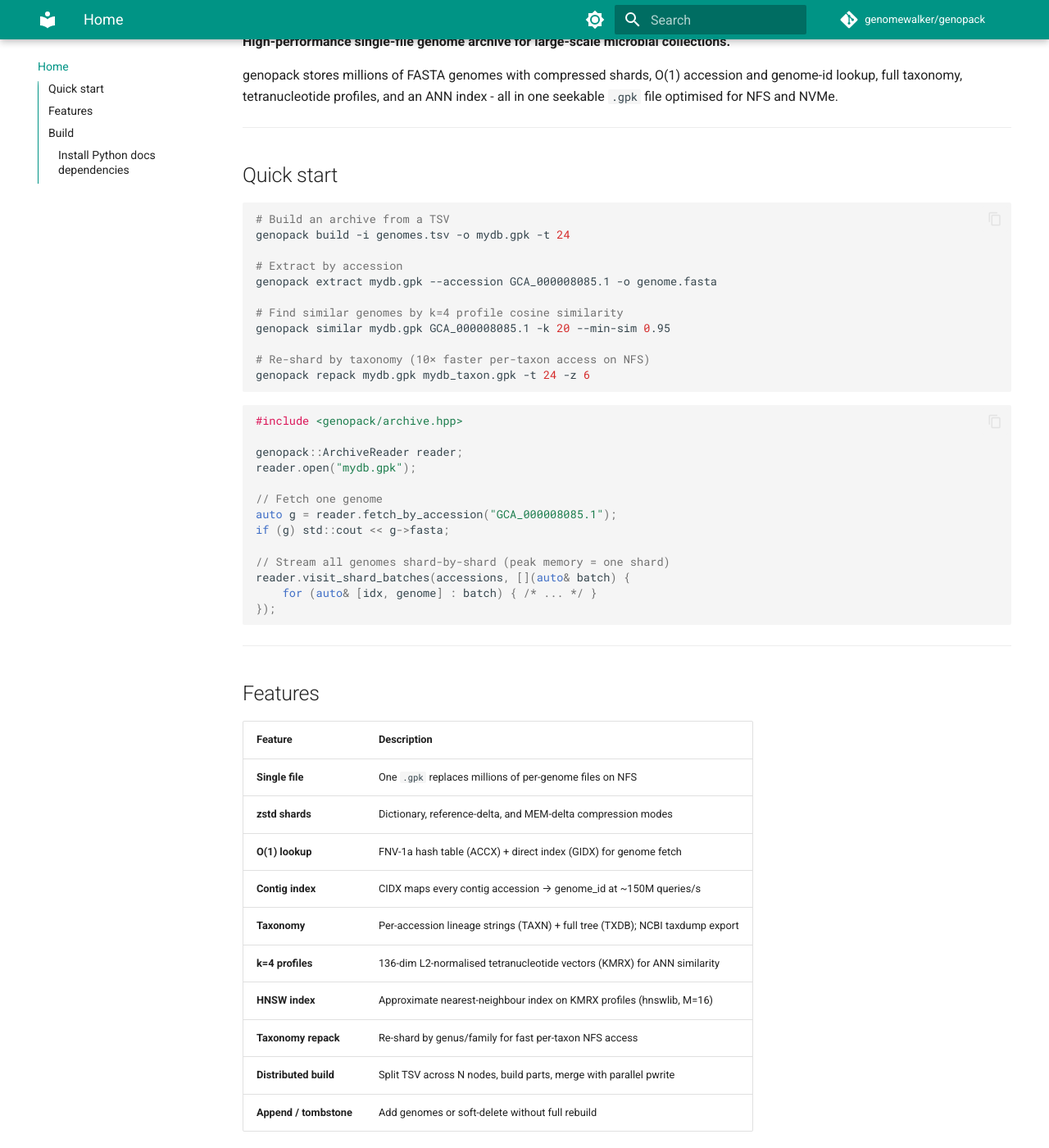
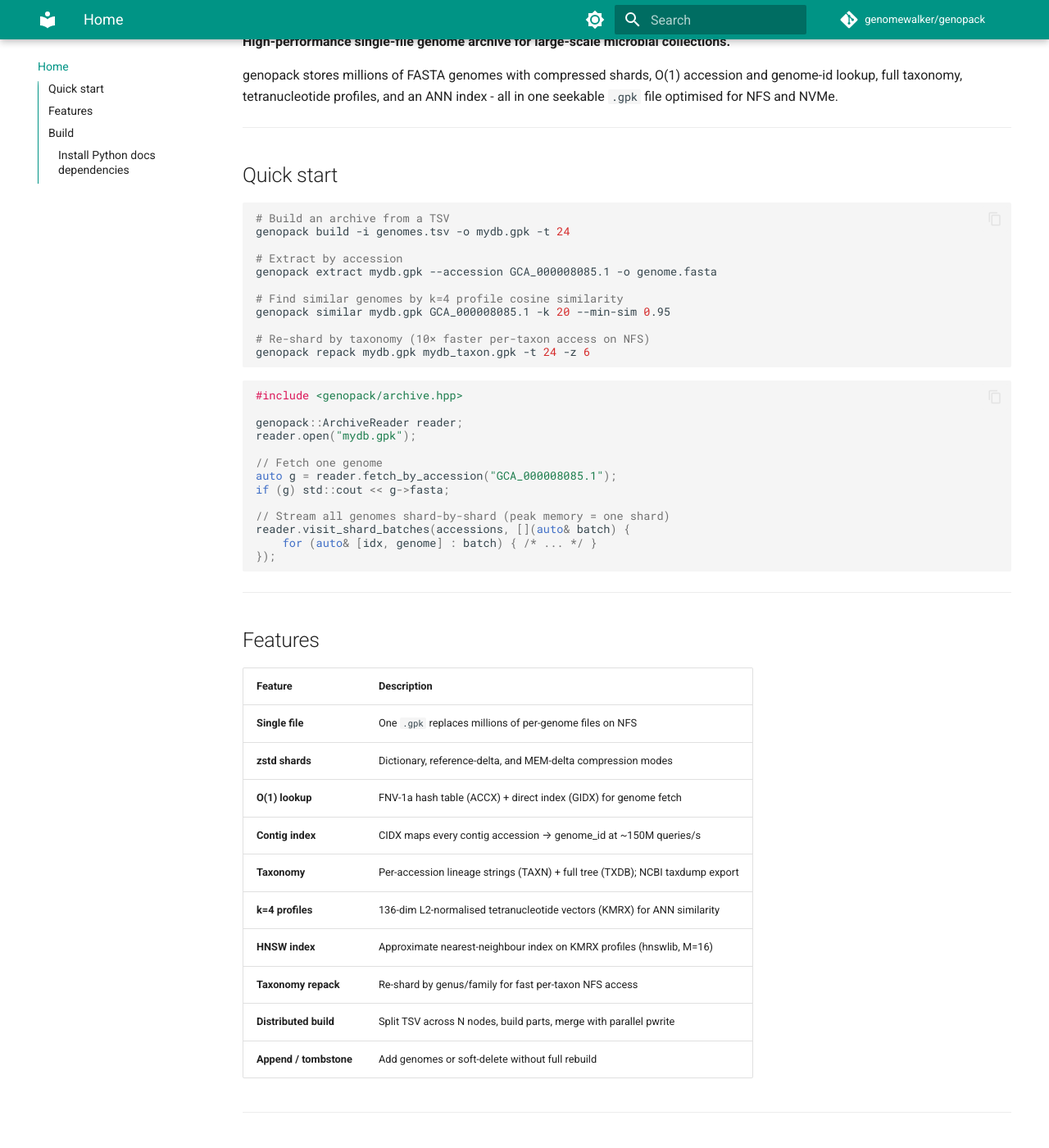
Before and after one commit to genomewalker/genopack, an MkDocs documentation site: the page built from docs/index.md, in a window 1280 px wide and 1400 px high, scrolled down 190 px. Shown: the whole window at 82% size. Built offline with MkDocs 1.6.1 and Material for MkDocs 9.7.7, drawn with Linux system fonts in a browser that asks for light colours; comment, search, counter and statistics services are not loaded.

Commit message:
docs: fix box-drawing line continuity with tighter line-height

```diff
--- /dev/null
+++ b/docs/stylesheets/extra.css
@@ -0,0 +1,4 @@
+/* Continuous box-drawing characters in code blocks */
+.md-typeset pre > code {
+  line-height: 1.2;
+}
--- a/mkdocs.yml
+++ b/mkdocs.yml
@@ -29,6 +29,9 @@
     - toc.integrate
     - search.highlight
 
+extra_css:
+  - stylesheets/extra.css
+
 markdown_extensions:
   - admonition
   - pymdownx.details
```
